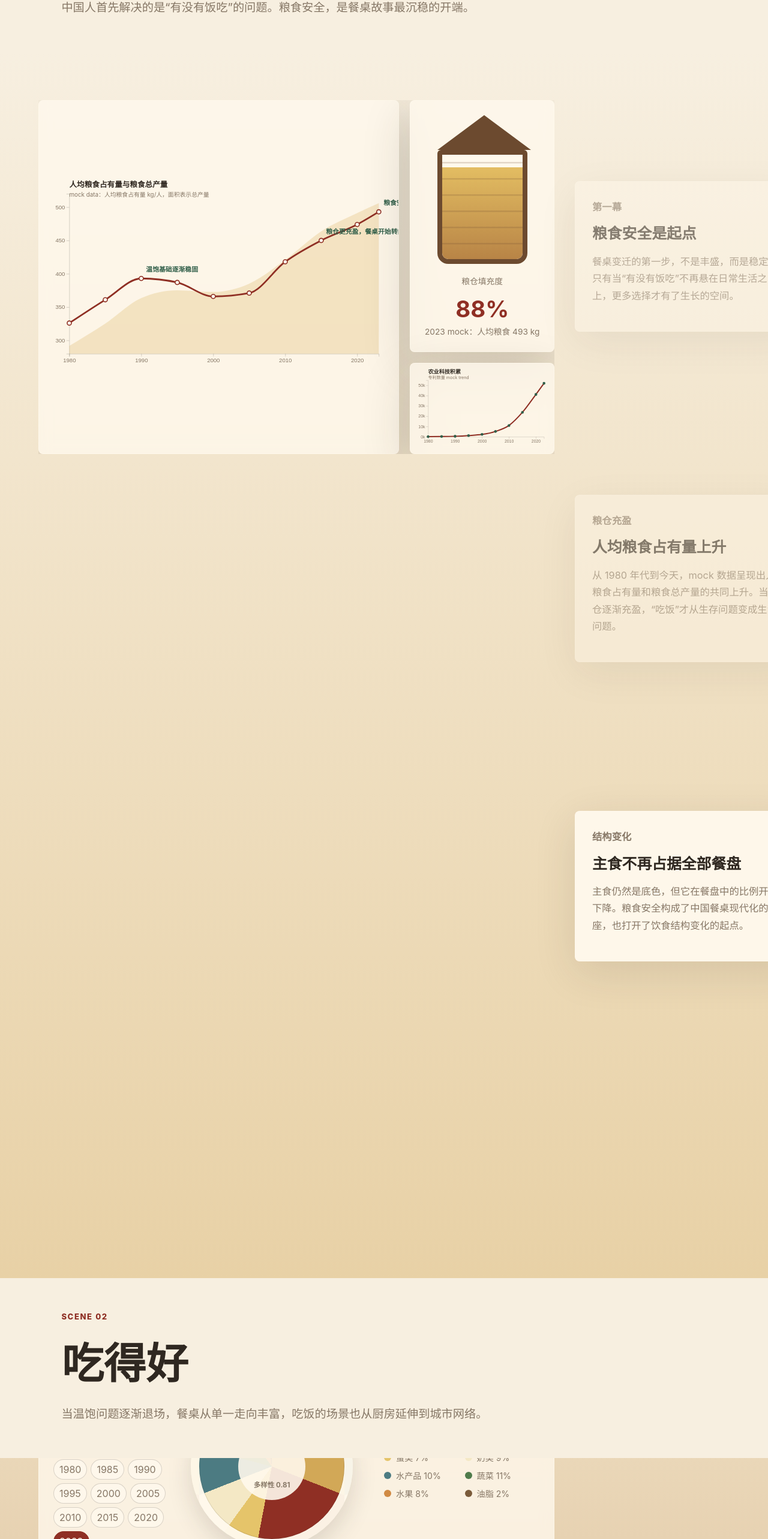
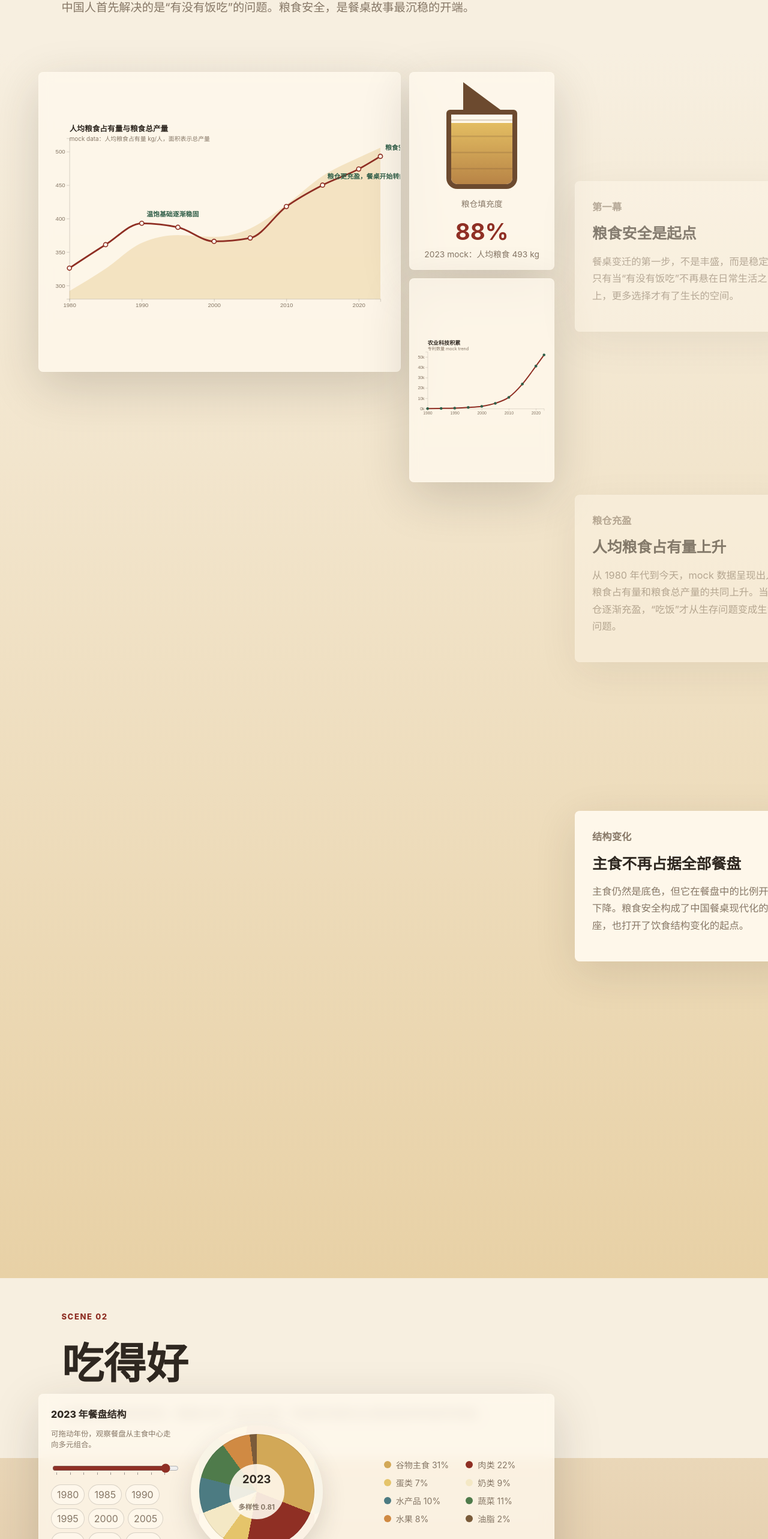
Before and after one commit to ifsihj/26DataVis.hw4, a Vue app: page / in a window 1280 px wide. Shown: the part 1014-3580 px from the top of the page at 60% size. Built offline with nearby package versions, Linux system fonts and the light colour scheme.

Commit message:
fit chart sizes within viewport

```diff
--- a/src/styles/global.css
+++ b/src/styles/global.css
@@ -168,7 +168,7 @@ input {
   display: flex;
   align-items: center;
   align-self: start;
-  overflow: hidden;
+  overflow: visible;
   height: calc(100vh - 48px);
   min-height: calc(100vh - 48px);
 }
@@ -231,9 +231,9 @@ input {
   display: grid;
   width: 100%;
   max-width: 100%;
-  gap: 18px;
+  gap: 14px;
   align-items: stretch;
-  overflow: hidden;
+  overflow: visible;
 }
 
 .scene-grid--grain {
@@ -242,7 +242,7 @@ input {
 
 .scene-grid--grain .chart-card:first-child {
   grid-row: span 2;
-  min-height: 590px;
+  min-height: 500px;
 }
 
 .scene-grid--diet,
@@ -252,7 +252,7 @@ input {
 
 .scene-grid--diet > :nth-child(2),
 .scene-grid--responsible > :first-child {
-  min-height: 420px;
+  min-height: 340px;
 }
 
 .scene-grid--responsible > .flow-card,
@@ -265,7 +265,7 @@ input {
 .plate-card {
   width: 100%;
   max-width: 100%;
-  min-height: 380px;
+  min-height: 300px;
   border: 1px solid rgba(255, 249, 237, 0.62);
   border-radius: 8px;
   background: rgba(255, 249, 237, 0.78);
@@ -275,12 +275,17 @@ input {
 
 svg.chart-card {
   display: block;
-  height: 100%;
-  min-height: inherit;
+  height: 340px;
+  min-height: 0;
+}
+
+.scene-grid--grain svg.chart-card:first-child {
+  height: 500px;
 }
 
 .mini-chart {
-  min-height: 250px;
+  min-height: 190px;
+  height: 190px;
 }
 
 .chart-title {
@@ -357,11 +362,12 @@ svg.chart-card {
 .barn-card {
   display: grid;
   place-items: center;
-  padding: 22px;
+  padding: 16px;
+  min-height: 250px;
 }
 
 .barn {
-  width: 150px;
+  width: 118px;
 }
 
 .barn__roof {
@@ -369,13 +375,14 @@ svg.chart-card {
   height: 0;
   margin: 0 auto;
   border-right: 78px solid transparent;
-  border-bottom: 58px solid var(--brown);
-  border-left: 78px solid transparent;
+  border-right-width: 62px;
+  border-bottom: 46px solid var(--brown);
+  border-left-width: 62px;
 }
 
 .barn__body {
   position: relative;
-  height: 190px;
+  height: 132px;
   overflow: hidden;
   border: 8px solid var(--brown);
   border-radius: 6px 6px 18px 18px;
@@ -420,8 +427,8 @@ svg.chart-card {
   grid-template-columns: 220px 300px 1fr;
   gap: 22px;
   align-items: center;
-  min-height: 300px;
-  padding: 24px;
+  min-height: 260px;
+  padding: 20px;
 }
 
 .plate-card--interactive {
@@ -431,8 +438,8 @@ svg.chart-card {
 
 .plate {
   display: grid;
-  width: 270px;
-  height: 270px;
+  width: 220px;
+  height: 220px;
   place-items: center;
   border: 14px solid rgba(255, 249, 237, 0.96);
   border-radius: 50%;
@@ -442,8 +449,8 @@ svg.chart-card {
 
 .plate__inner {
   display: grid;
-  width: 112px;
-  height: 112px;
+  width: 92px;
+  height: 92px;
   place-items: center;
   border-radius: 50%;
   background: rgba(255, 249, 237, 0.9);
@@ -540,11 +547,11 @@ svg.chart-card {
 
 .flow-card,
 .responsible-card {
-  padding: 30px;
+  padding: 22px;
 }
 
 .flow-card__header {
-  margin-bottom: 34px;
+  margin-bottom: 18px;
 }
 
 .flow-row {
@@ -555,8 +562,8 @@ svg.chart-card {
 }
 
 .flow-node {
-  min-height: 118px;
-  padding: 22px 14px;
+  min-height: 86px;
+  padding: 16px 12px;
   border: 1px solid var(--line);
   border-radius: 8px;
   background: rgba(255, 249, 237, 0.72);
@@ -600,7 +607,7 @@ svg.chart-card {
 }
 
 .waste-icons {
-  margin-top: 30px;
+  margin-top: 18px;
   color: var(--red);
   font-size: 1.2rem;
   letter-spacing: 0.34rem;
@@ -623,8 +630,8 @@ svg.chart-card {
 }
 
 .mini-plate {
-  width: 190px;
-  height: 190px;
+  width: 150px;
+  height: 150px;
   border: 12px solid rgba(255, 249, 237, 0.96);
   border-radius: 50%;
   box-shadow: 0 16px 44px rgba(47, 40, 33, 0.16);
@@ -802,7 +809,23 @@ svg.chart-card {
   .scene-grid--diet > :nth-child(2),
   .scene-grid--responsible > :first-child {
     grid-row: auto;
-    min-height: 430px;
+    min-height: 360px;
+  }
+
+  .chart-card,
+  .barn-card,
+  .plate-card {
+    min-height: 260px;
+  }
+
+  svg.chart-card,
+  .scene-grid--grain svg.chart-card:first-child {
+    height: 320px;
+  }
+
+  .mini-chart {
+    min-height: 210px;
+    height: 210px;
   }
 
   .scene-grid--responsible > .flow-card,
@@ -811,22 +834,37 @@ svg.chart-card {
     grid-column: auto;
   }
 
-  .plate-card,
-  .plate-card--interactive {
+  .plate-card {
     grid-template-columns: 1fr;
     justify-items: center;
+  }
+
+  .plate-card--interactive {
+    grid-template-columns: minmax(0, 1fr) 250px;
+    justify-items: stretch;
+    align-items: start;
   }
 
   .plate-card__meta,
   .plate-legend,
   .plate-ranking {
     width: 100%;
-    grid-column: auto;
+    grid-column: 1 / -1;
+  }
+
+  .plate-card--interactive .plate-card__meta {
+    grid-column: 1;
+  }
+
+  .plate-card--interactive .plate {
+    grid-column: 2;
+    grid-row: 1;
+    justify-self: center;
   }
 
   .plate {
-    width: 260px;
-    height: 260px;
+    width: 230px;
+    height: 230px;
   }
 
   .flow-row {
```
